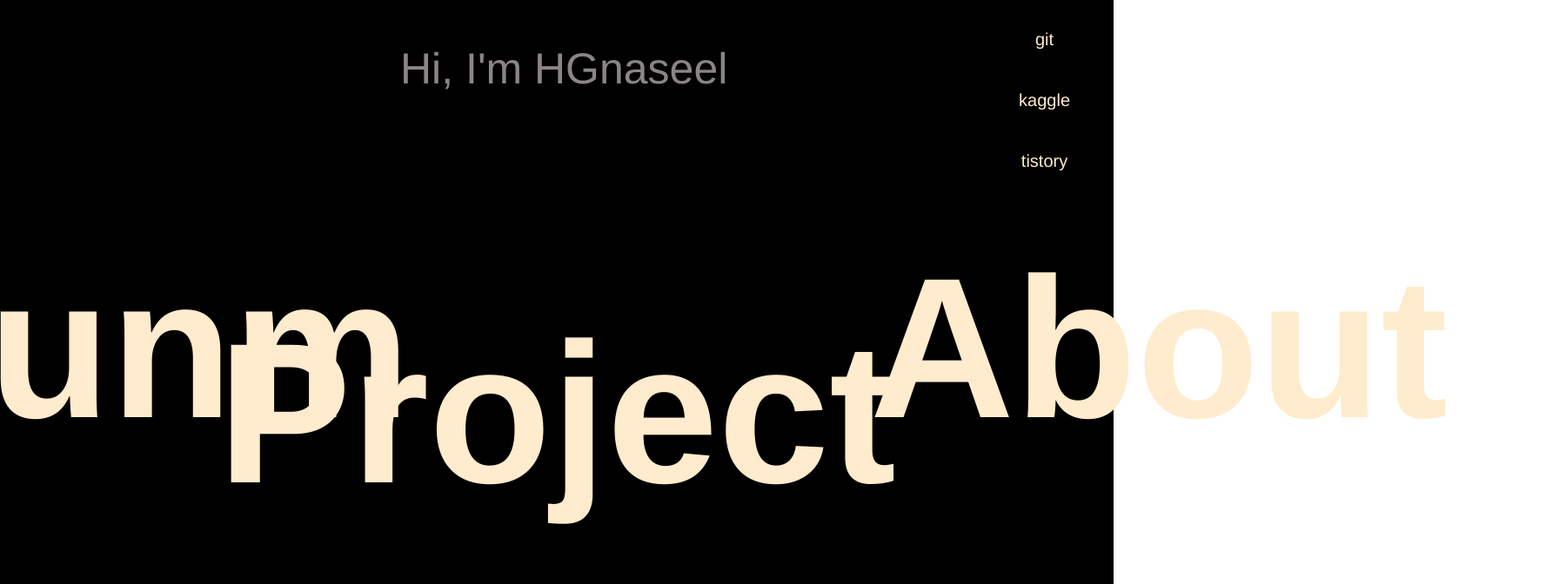
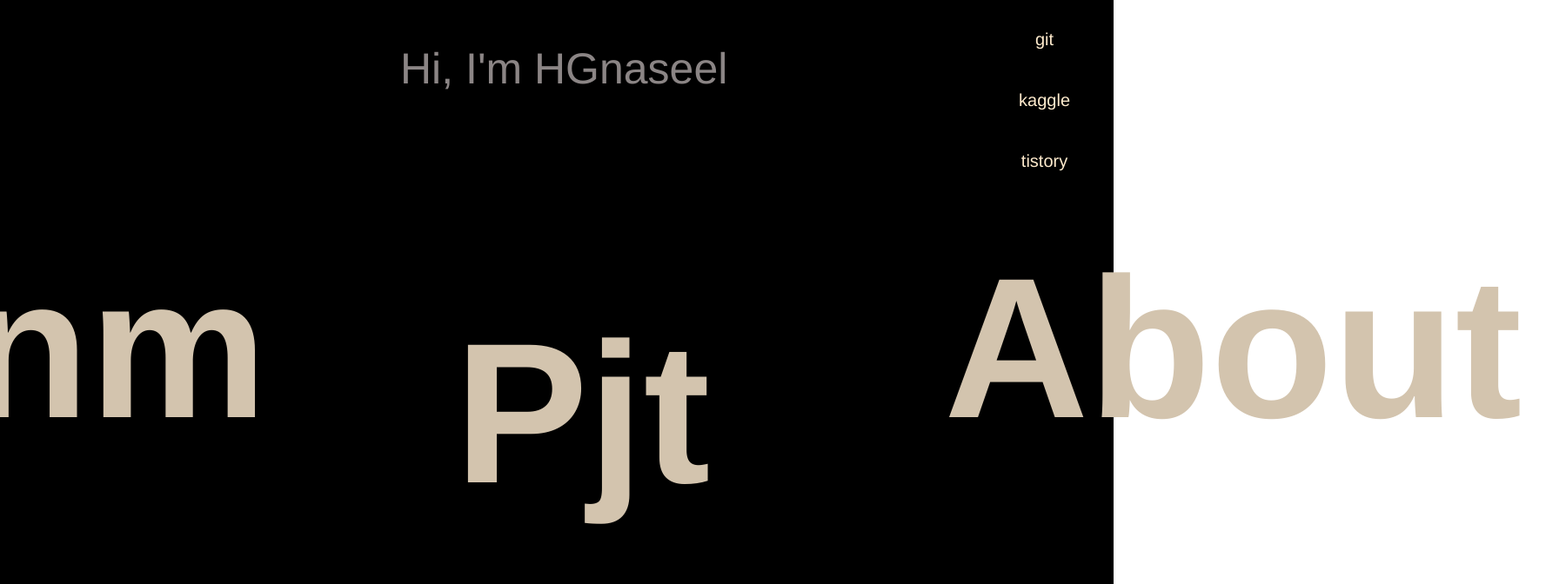
Before and after one commit to Navifra-Rich/Portfolio, a Vue app: page / in a window 1280 px wide. Shown: the top 672 px of the page at 87% size, 1792 px wide, since content can reach past the window. Built offline with nearby package versions, Linux system fonts and the light colour scheme.

Commit message:
update home.vue
add mouse event

```diff
--- a/src/views/Home.vue
+++ b/src/views/Home.vue
@@ -1,15 +1,15 @@
 <template>
   <div class="home">
-    <span>Hi, I'm HGnaseel</span>
+    <span class="home_title">Hi, I'm HGnaseel</span>
     <div class="home_link">
       <div class="home_text" v-for="link in linkList" :key="link.name">
         <p @click="linkClick(link.url)">{{link.name}}</p>
       </div>
     </div>
 
-    <div class="home_main">
-      <div @mouseout="mainOut(0)" @mouseover="mainOver(0)" class="home_main_text" id="Colunm">Colunm</div>
-      <div @mouseout="mainOut(1)" @mouseover="mainOver(1)" class="home_main_text" id="Project">Project</div>
+    <div @mousemove="mainMove()" class="home_main" id="temp">
+      <div @mouseout="mainOut(0)" @mouseover="mainOver(0)" class="home_main_text" id="Colunm">Colunm<div></div></div>
+      <div @mouseout="mainOut(1)" @mouseover="mainOver(1)" class="home_main_text" id="Project">Pjt</div>
       <div @mouseout="mainOut(2)" @mouseover="mainOver(2)" class="home_main_text" id="About">About</div>
     </div>
 
@@ -30,6 +30,7 @@ export default {
     }
   },
   methods:{
+
     linkClick(url){
       window.open(url);
     },
@@ -59,6 +60,17 @@ export default {
           a.id=list[i]
       }
     },
+    mainMove(){
+      var x=event.clientX;
+      var y=event.clientY;
+      var mX= screen.width/2-x;
+      var mY= screen.height/2-y;
+
+      //document.getElementById('temp').style.left = mX*0.5+'px';
+      //document.getElementById('temp').style.top = mY*0.2-30+'px';
+      document.getElementById('temp').style.marginLeft= mX*0.1+'px';
+      document.getElementById('temp').style.marginTop= mY*0.2+'px';
+    }
   },
 };
 </script>
@@ -97,20 +109,25 @@ export default {
     margin-top:50px;
     font-size:230px;
     height:700px;
+    width:140%;
     display:flex;
     align-items: center;
     justify-content: center;
+    transition-duration: 2s;
+    transition-timing-function:ease;
+    position:absolute;
+    color:rgb(211, 196, 174);
+    overflow:hidden;
 
     .home_main_text{
       display:inline-block;
-      position:fixed;
-      overflow: hidden;
+      position:relative;
       transition-duration: 0.8s;
       font-weight: bold;
     }
     :hover{
      color:rgb(211, 169, 111);
-     font-size:110%;
+     font-size:120%;
      letter-spacing: 10px;
      transition-duration:2s;
     }
@@ -121,26 +138,38 @@ export default {
     #Colunm_un{
       left:-30%;
       color:rgb(92, 87, 80);
+      font-size:80%;
     }
     #Colunm_se{
-      left:5%;
+      z-index: 3;
+      left:-5%;
     }
     #Project{
       margin-top:150px;
+      left:-18%;
     }
     #Project_un{
       margin-top:150px;
       color:rgb(92, 87, 80);
+      left:-18%;
+      font-size:80%;
+    }
+    #Project_se{
+      margin-top:120px;
+      z-index: 3;
+      left:-18%;
     }
     #About{
-      right:-30%;
+      right:3%;
     }
     #About_un{
-      right:-30%;
+      right:3%;
       color:rgb(92, 87, 80);
+      font-size:80%;
     }
     #About_se{
-      right:5%;
+      z-index:   3;
+      right:15%;
     }
   }
 }
```
